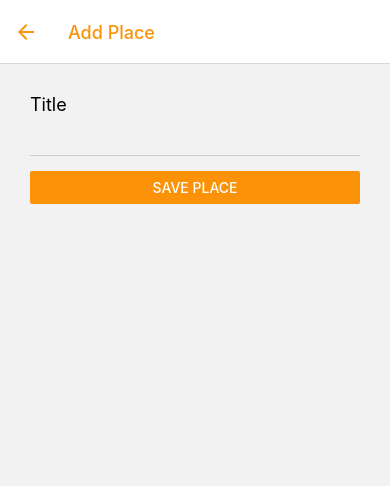
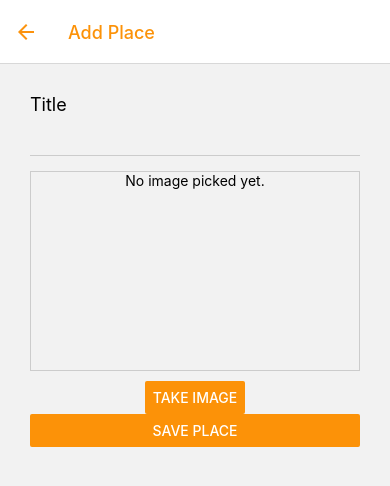
Before and after one commit to yodhcn/great-places-app, a React Native app: screen /NewPlace in a window 390 px wide. Shown: the top 486 px of the page. Built offline with nearby package versions, Linux system fonts and the light colour scheme.

Commit message:
12.8. Accessing the Device Camera
https://docs.expo.dev/versions/latest/sdk/imagepicker/
https://github.com/expo/expo/issues/22122

```diff
--- /dev/null
+++ b/components/ImagePicker.js
@@ -0,0 +1,53 @@
+import { View, Button, Image, Text, StyleSheet } from "react-native";
+import * as ImagePicker from "expo-image-picker";
+
+import Colors from "../constants/Colors";
+
+const ImgPicker = (props) => {
+  const takeImageHandler = async () => {
+    let permissionResponse = await ImagePicker.getCameraPermissionsAsync();
+
+    if (!permissionResponse.granted) {
+      permissionResponse = await ImagePicker.requestCameraPermissionsAsync();
+      if (!permissionResponse.granted) {
+        return;
+      }
+    }
+
+    await ImagePicker.launchCameraAsync();
+  };
+
+  return (
+    <View style={styles.imagePicker}>
+      <View style={styles.imagePreview}>
+        <Text>No image picked yet.</Text>
+        <Image style={styles.image} />
+      </View>
+      <Button
+        title="Take image"
+        color={Colors.primary}
+        onPress={takeImageHandler}
+      />
+    </View>
+  );
+};
+
+const styles = StyleSheet.create({
+  imagePicker: {
+    alignItems: "center",
+  },
+  imagePreview: {
+    width: "100%",
+    height: 200,
+    marginBottom: 10,
+    justifyContent: "center",
+    alignItems: "center",
+    borderColor: "#ccc",
+    borderWidth: 1,
+  },
+  image: {
+    flex: 1,
+  },
+});
+
+export default ImgPicker;
--- a/package.json
+++ b/package.json
@@ -20,7 +20,8 @@
     "react-native-safe-area-context": "4.5.0",
     "react-native-screens": "~3.20.0",
     "react-navigation-header-buttons": "^10.0.0",
-    "zustand": "^4.3.8"
+    "zustand": "^4.3.8",
+    "expo-image-picker": "~14.1.1"
   },
   "devDependencies": {
     "@babel/core": "^7.20.0"
--- a/screens/NewPlaceScreen.js
+++ b/screens/NewPlaceScreen.js
@@ -10,6 +10,7 @@ import {
 
 import Colors from "../constants/Colors";
 import { useBoundStore } from "../store/useBoundStore";
+import ImgPicker from "../components/ImagePicker";
 
 const NewPlaceScreen = ({ navigation }) => {
   const [titleValue, setTitleValue] = useState("");
@@ -34,6 +35,7 @@ const NewPlaceScreen = ({ navigation }) => {
           value={titleValue}
           onChangeText={titleChangeHandler}
         />
+        <ImgPicker />
         <Button
           title="Save Place"
           color={Colors.primary}
```
Also changed, not shown: 1 other file (tests, documents, lock files or other folders).
